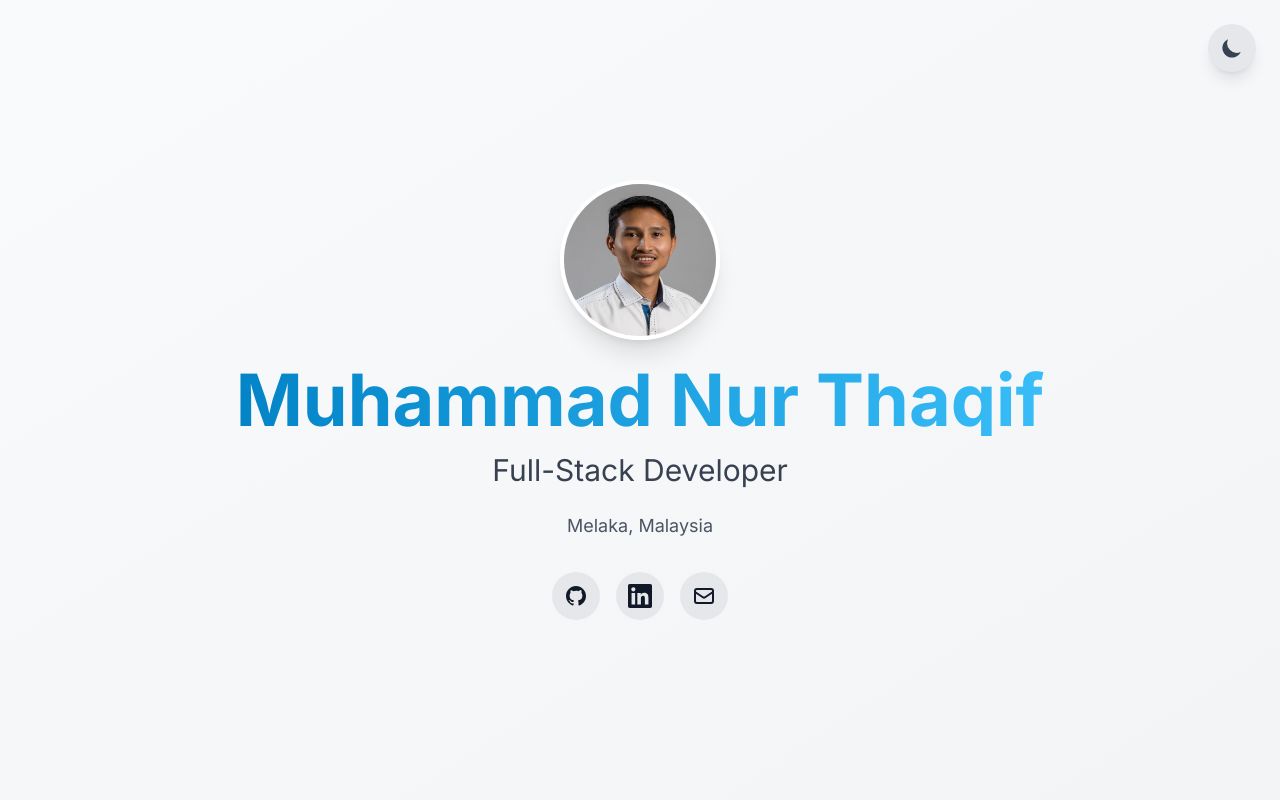
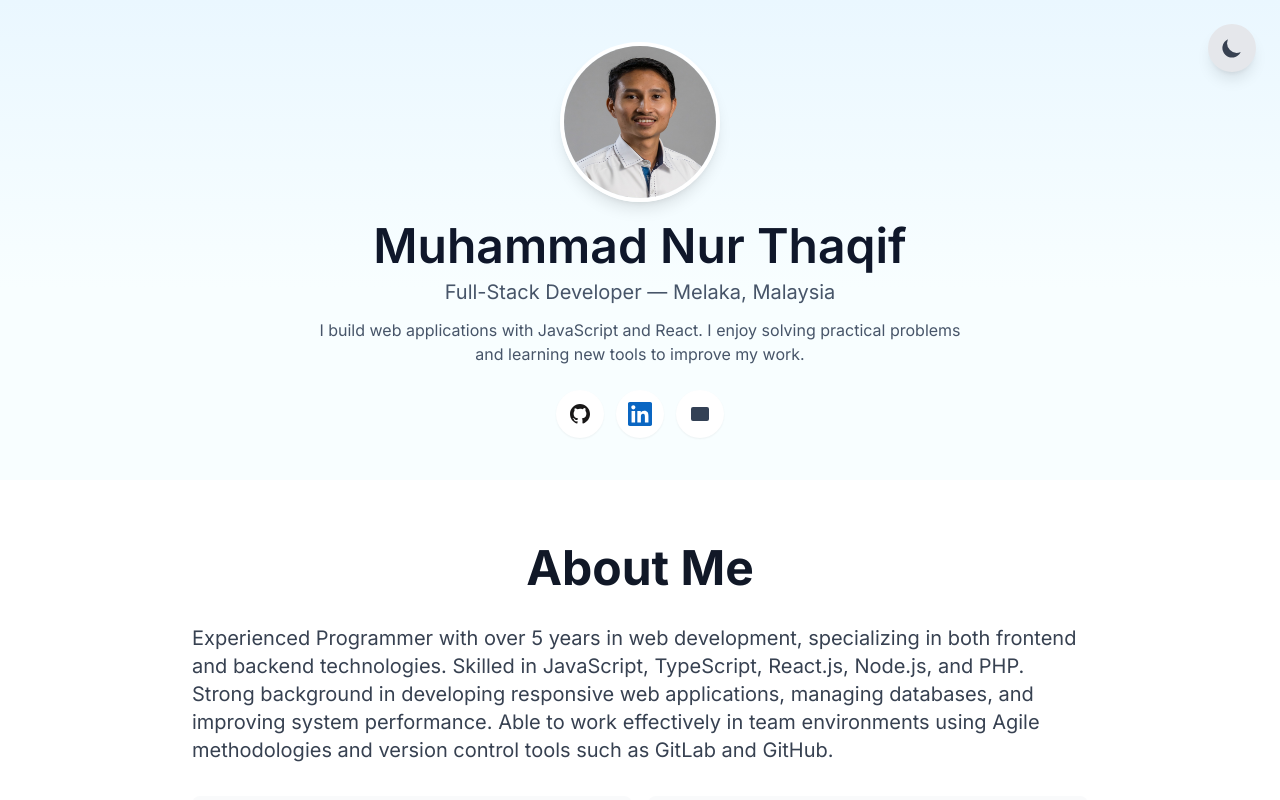
Before and after one commit to mnthaqif/mnthaqif.github.io, a React (Vite) app: page / in a window 1280 px wide. Shown: the top 800 px of the page. Built offline with nearby package versions, Linux system fonts and the light colour scheme.

Commit message:
Update Hero component structure and styles
Refactor Hero component for improved accessibility and styling.

```diff
--- a/src/components/sections/Hero.jsx
+++ b/src/components/sections/Hero.jsx
@@ -3,90 +3,136 @@ import { motion } from 'framer-motion';
 import { resumeData } from '../../data/resumeData';
 import avatar from '../../assets/thaqif.jpg';
 
+const container = {
+  hidden: { opacity: 0, y: 8 },
+  show: { opacity: 1, y: 0, transition: { staggerChildren: 0.06, when: 'beforeChildren' } },
+};
+
+const item = {
+  hidden: { opacity: 0, y: 8 },
+  show: { opacity: 1, y: 0, transition: { duration: 0.45, ease: 'easeOut' } },
+};
+
 const Hero = () => {
   const { personal } = resumeData;
 
   return (
-    <section className="min-h-screen flex items-center justify-center section-padding bg-gradient-to-br from-gray-50 to-gray-100 dark:from-gray-900 dark:to-gray-800">
-      <div className="max-w-4xl mx-auto text-center">
-        <motion.div
-          initial={{ opacity: 0, y: 20 }}
-          animate={{ opacity: 1, y: 0 }}
-          transition={{ duration: 0.6 }}
+    <section
+      aria-label="Hero"
+      className="relative flex items-center justify-center overflow-hidden"
+      style={{
+        // soft light-blue base with a very gentle gradient (low contrast)
+        minHeight: '60vh',
+        background: 'linear-gradient(180deg, #eaf7ff 0%, #f8feff 60%)',
+      }}
+    >
+      {/* animated, subtle background blobs */}
+      <svg
+        className="absolute inset-0 w-full h-full -z-10"
+        viewBox="0 0 1200 700"
+        preserveAspectRatio="xMidYMid slice"
+        xmlns="http://www.w3.org/2000/svg"
+        aria-hidden="true"
+      >
+        <defs>
+          <filter id="blur" x="-40%" y="-40%" width="180%" height="180%">
+            <feGaussianBlur stdDeviation="56" />
+          </filter>
+        </defs>
+
+        {/* left blob drifting slowly */}
+        <motion.g
+          filter="url(#blur)"
+          animate={{ x: [0, -18, 0], opacity: [0.18, 0.24, 0.18] }}
+          transition={{ duration: 12, repeat: Infinity, repeatType: 'reverse', ease: 'easeInOut' }}
         >
+          <ellipse cx="180" cy="220" rx="320" ry="180" fill="#cfeeff" opacity="0.22" />
+        </motion.g>
+
+        {/* right blob drifting slowly */}
+        <motion.g
+          filter="url(#blur)"
+          animate={{ y: [0, -12, 0], opacity: [0.14, 0.18, 0.14] }}
+          transition={{ duration: 14, repeat: Infinity, repeatType: 'reverse', ease: 'easeInOut' }}
+        >
+          <ellipse cx="980" cy="260" rx="340" ry="200" fill="#e6fff2" opacity="0.18" />
+        </motion.g>
+
+        {/* faint center wash */}
+        <rect width="100%" height="100%" fill="rgba(255,255,255,0.02)" />
+      </svg>
+
+      <div className="max-w-4xl w-full px-4 mx-auto">
+        <motion.div variants={container} initial="hidden" animate="show" className="text-center">
           <motion.img
+            variants={item}
             src={avatar}
             alt={personal.name}
-            className="w-32 h-32 md:w-40 md:h-40 rounded-full mx-auto mb-6 shadow-xl border-4 border-white dark:border-gray-700"
-            initial={{ opacity: 0, scale: 0.8 }}
-            animate={{ opacity: 1, scale: 1 }}
-            transition={{ duration: 0.5, delay: 0.2 }}
+            className="w-32 h-32 md:w-40 md:h-40 rounded-full mx-auto mb-5 shadow-lg border-4 border-white"
+            // subtle floating animation + hover scale
+            animate={{ y: [0, -6, 0] }}
+            transition={{ duration: 6, repeat: Infinity, ease: 'easeInOut' }}
+            whileHover={{ scale: 1.06, rotate: 0.5 }}
           />
 
           <motion.h1
-            className="text-5xl md:text-6xl lg:text-7xl font-bold mb-4 bg-gradient-to-r from-primary-600 to-primary-400 bg-clip-text text-transparent"
-            initial={{ opacity: 0, y: 20 }}
-            animate={{ opacity: 1, y: 0 }}
-            transition={{ duration: 0.6, delay: 0.3 }}
+            variants={item}
+            className="text-4xl md:text-5xl font-semibold mb-2 text-slate-900"
           >
             {personal.name}
           </motion.h1>
 
-          <motion.p
-            className="text-2xl md:text-3xl text-gray-700 dark:text-gray-300 mb-6"
-            initial={{ opacity: 0, y: 20 }}
-            animate={{ opacity: 1, y: 0 }}
-            transition={{ duration: 0.6, delay: 0.4 }}
-          >
-            {personal.title}
+          <motion.p variants={item} className="text-lg md:text-xl text-slate-600 mb-3">
+            {personal.title} — {personal.location}
           </motion.p>
 
-          <motion.p
-            className="text-lg text-gray-600 dark:text-gray-400 mb-8"
-            initial={{ opacity: 0, y: 20 }}
-            animate={{ opacity: 1, y: 0 }}
-            transition={{ duration: 0.6, delay: 0.5 }}
-          >
-            {personal.location}
+          {/* simple about me */}
+          <motion.p variants={item} className="max-w-2xl mx-auto text-slate-600 mb-6 text-base">
+            I build web applications with JavaScript and React. I enjoy solving practical problems
+            and learning new tools to improve my work.
           </motion.p>
 
-          <motion.div
-            className="flex justify-center gap-4 flex-wrap"
-            initial={{ opacity: 0, y: 20 }}
-            animate={{ opacity: 1, y: 0 }}
-            transition={{ duration: 0.6, delay: 0.6 }}
-          >
-            <a
+          {/* social icons (original brand colors) */}
+          <motion.div variants={item} className="flex items-center justify-center gap-3">
+            <motion.a
               href={personal.github}
               target="_blank"
               rel="noopener noreferrer"
-              className="p-3 rounded-full bg-gray-200 dark:bg-gray-700 hover:bg-primary-100 dark:hover:bg-primary-900 transition-colors"
               aria-label="GitHub"
+              whileHover={{ scale: 1.05, y: -3 }}
+              className="p-3 rounded-full bg-white shadow-sm"
             >
-              <svg className="w-6 h-6" fill="currentColor" viewBox="0 0 24 24">
-                <path fillRule="evenodd" d="M12 2C6.477 2 2 6.477 2 12c0 4.42 2.865 8.17 6.839 9.49.5.092.682-.217.682-.482 0-.237-.008-.866-.013-1.7-2.782.603-3.369-1.34-3.369-1.34-.454-1.156-1.11-1.463-1.11-1.463-.908-.62.069-.608.069-.608 1.003.07 1.531 1.03 1.531 1.03.892 1.529 2.341 1.087 2.91.831.092-.646.35-1.086.636-1.336-2.22-.253-4.555-1.11-4.555-4.943 0-1.091.39-1.984 1.029-2.683-.103-.253-.446-1.27.098-2.647 0 0 .84-.269 2.75 1.025A9.578 9.578 0 0112 6.836c.85.004 1.705.114 2.504.336 1.909-1.294 2.747-1.025 2.747-1.025.546 1.377.203 2.394.1 2.647.64.699 1.028 1.592 1.028 2.683 0 3.842-2.339 4.687-4.566 4.935.359.309.678.919.678 1.852 0 1.336-.012 2.415-.012 2.743 0 .267.18.578.688.48C19.138 20.167 22 16.418 22 12c0-5.523-4.477-10-10-10z" clipRule="evenodd" />
+              {/* GitHub — original black */}
+              <svg className="w-6 h-6" viewBox="0 0 24 24" fill="#181717" aria-hidden="true">
+                <path fillRule="evenodd" d="M12 2C6.477 2 2 6.477 2 12c0 4.42 2.865 8.17 6.839 9.49.5.092.682-.217.682-.482 0-.237-.008-.866-.013-1.7-2.782.603-3.369-1.34-3.369-1.34-.454-1.156-1.11-1.463-1.11-1.463-.908-.62.069-.608.069-.608 1.003.07 1.531 1.03 1.531 1.03.892 1.529 2.341 1.087 2.91.831.092-.646.35-1.086.636-1.336-2.22-.253-4.555-1.11-4.555-4.943 0-1.091.39-1.984 1.029-2.683-.103-.253-.446-1.27.098-2.647 0 0 .84-.269 2.75 1.025A9.578 9.578 0 0112 6.836c.85.004 1.705.114 2.504.336 1.909-1.294 2.747-1.025 2.747-1.025.546 1.377.203 2.394.1 2.647.64.699 1.028 1.592 1.028 2.683 0 3.842-2.339 4.687-4.566 4.935.359.309.678.919.678 1.852 0 1.336-.012 2.415-.012 2.743 0 .267.18.578.688.48C19.138 20.167 22 16.418 22 12c0-5.523-4.477-10-10-10z" clipRule="evenodd"/>
               </svg>
-            </a>
-            <a
+            </motion.a>
+
+            <motion.a
               href={personal.linkedin}
               target="_blank"
               rel="noopener noreferrer"
-              className="p-3 rounded-full bg-gray-200 dark:bg-gray-700 hover:bg-primary-100 dark:hover:bg-primary-900 transition-colors"
               aria-label="LinkedIn"
+              whileHover={{ scale: 1.05, y: -3 }}
+              className="p-3 rounded-full bg-white shadow-sm"
             >
-              <svg className="w-6 h-6" fill="currentColor" viewBox="0 0 24 24">
+              {/* LinkedIn — original blue */}
+              <svg className="w-6 h-6" viewBox="0 0 24 24" fill="#0A66C2" aria-hidden="true">
                 <path d="M20.447 20.452h-3.554v-5.569c0-1.328-.027-3.037-1.852-3.037-1.853 0-2.136 1.445-2.136 2.939v5.667H9.351V9h3.414v1.561h.046c.477-.9 1.637-1.85 3.37-1.85 3.601 0 4.267 2.37 4.267 5.455v6.286zM5.337 7.433c-1.144 0-2.063-.926-2.063-2.065 0-1.138.92-2.063 2.063-2.063 1.14 0 2.064.925 2.064 2.063 0 1.139-.925 2.065-2.064 2.065zm1.782 13.019H3.555V9h3.564v11.452zM22.225 0H1.771C.792 0 0 .774 0 1.729v20.542C0 23.227.792 24 1.771 24h20.451C23.2 24 24 23.227 24 22.271V1.729C24 .774 23.2 0 22.222 0h.003z"/>
               </svg>
-            </a>
-            <a
+            </motion.a>
+
+            <motion.a
               href={`mailto:${personal.email}`}
-              className="p-3 rounded-full bg-gray-200 dark:bg-gray-700 hover:bg-primary-100 dark:hover:bg-primary-900 transition-colors"
+              className="p-3 rounded-full bg-white shadow-sm"
               aria-label="Email"
+              whileHover={{ scale: 1.05, y: -3 }}
             >
-              <svg className="w-6 h-6" fill="none" stroke="currentColor" viewBox="0 0 24 24">
-                <path strokeLinecap="round" strokeLinejoin="round" strokeWidth={2} d="M3 8l7.89 5.26a2 2 0 002.22 0L21 8M5 19h14a2 2 0 002-2V7a2 2 0 00-2-2H5a2 2 0 00-2 2v10a2 2 0 002 2z" />
+              {/* Email — neutral slate color */}
+              <svg className="w-6 h-6" viewBox="0 0 24 24" fill="#334155" aria-hidden="true">
+                <path d="M3 8l7.89 5.26a2 2 0 002.22 0L21 8M5 19h14a2 2 0 002-2V7a2 2 0 00-2-2H5a2 2 0 00-2 2v10a2 2 0 002 2z" />
               </svg>
-            </a>
+            </motion.a>
           </motion.div>
         </motion.div>
       </div>
```
